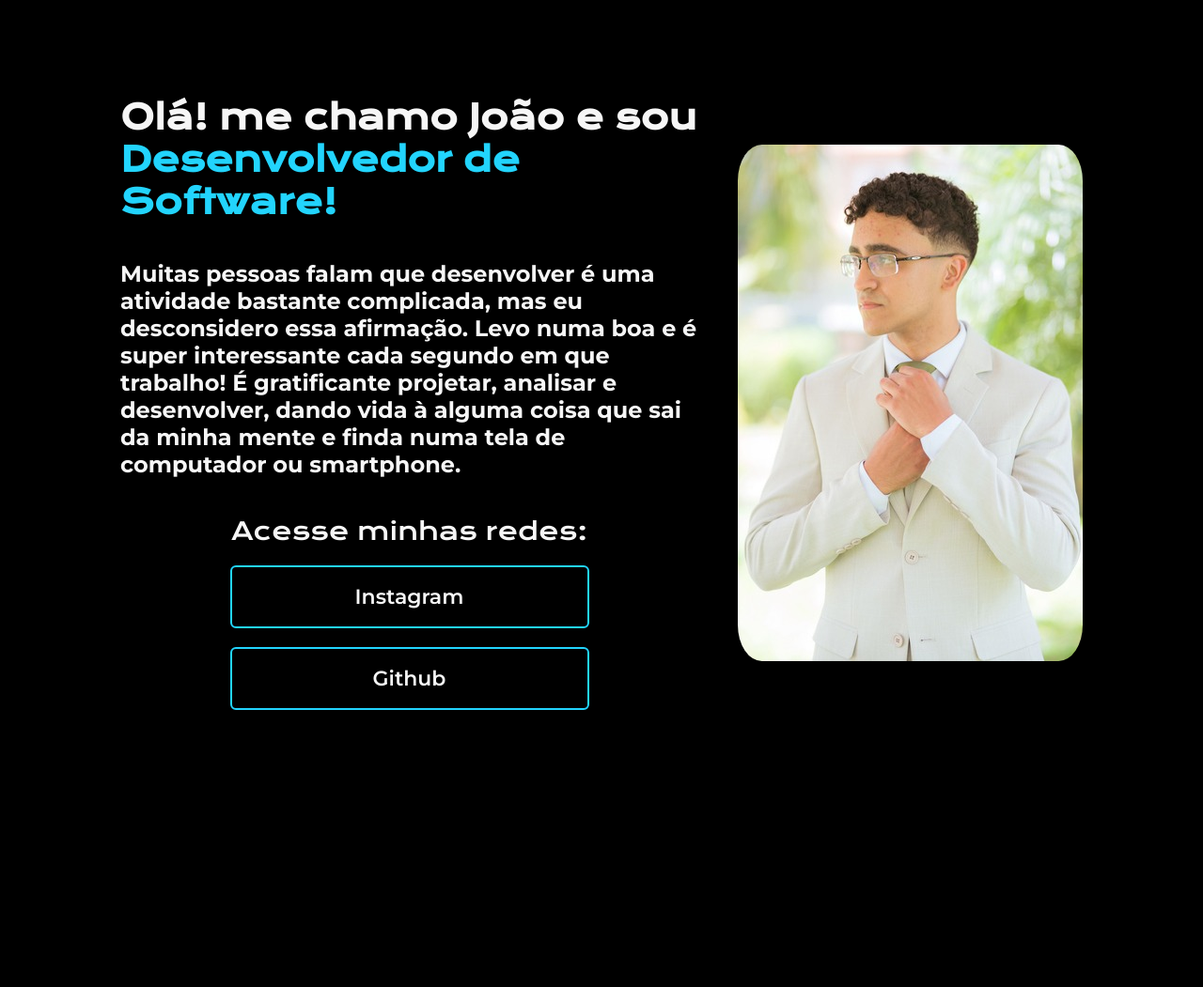
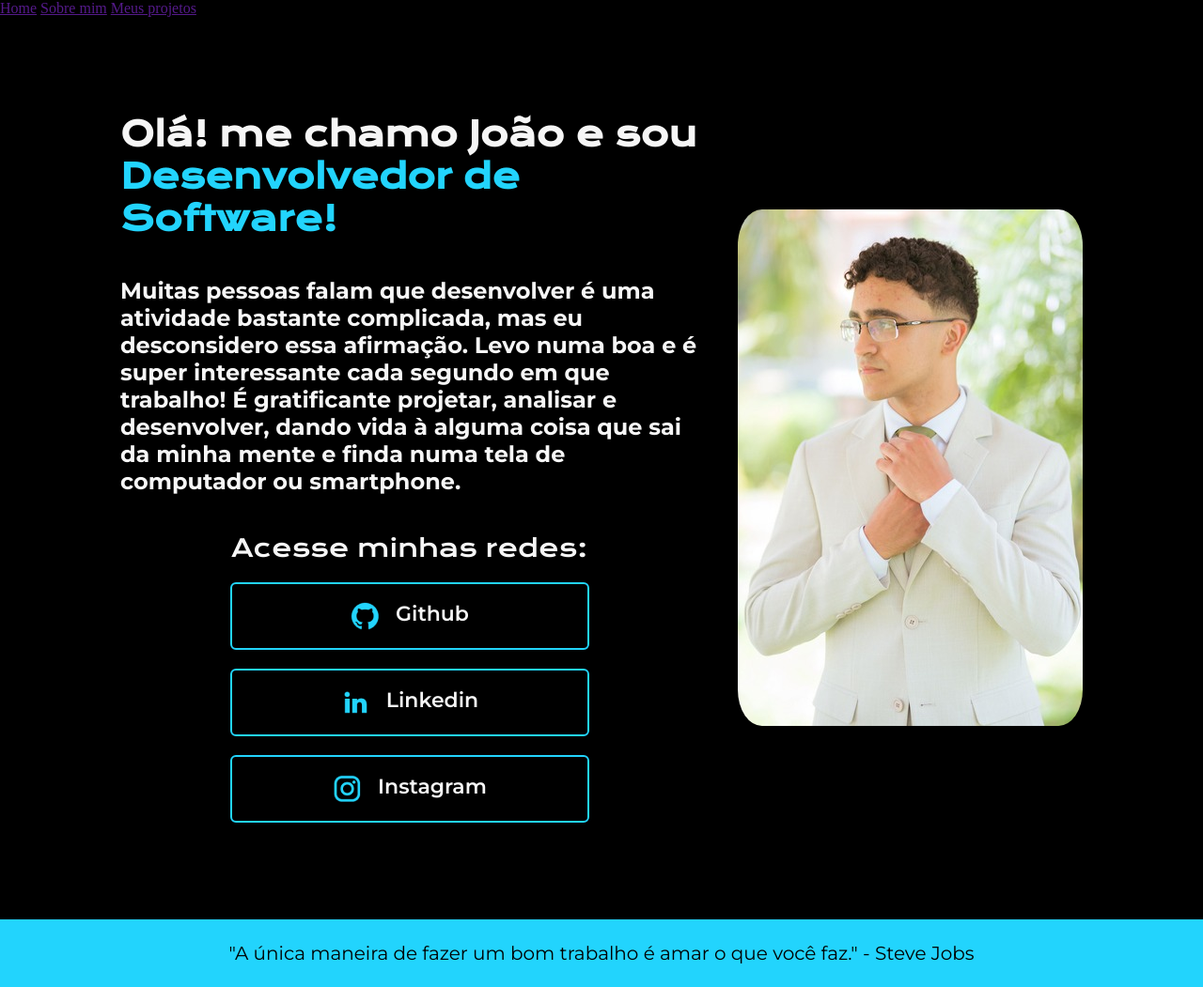
Before and after one commit to joaovictordjl/PORTF-LIO, a plain HTML site: page index.html in a window 1280 px wide. Shown: the whole page at 94% size. Before the commit the page ends 859 px from the top, so only its background shows below. Drawn offline with nearby package versions, Linux system fonts and the light colour scheme.

Commit message:
commit ainda fazendo o portfólio

```diff
--- a/index.html
+++ b/index.html
@@ -8,7 +8,13 @@
     <link rel="stylesheet" href="style.css">
 </head>
 <body>
-   <header></header>
+   <header class="cabecalho">
+    <nav class="cabecalho__menu">
+        <a class="cabecalho__menu__link" href="">Home</a>
+        <a class="cabecalho__menu__link" href="">Sobre mim</a>
+        <a class="cabecalho__menu__link" href="">Meus projetos</a>
+    </nav>
+   </header>
    <main class="apresentacao">
         <section class="apresentacao__conteudo">
             <h1 class="apresentacao__conteudo__titulo">Olá! me chamo João e sou <strong class="titulo-destaque">Desenvolvedor de Software!</strong><h1>
@@ -16,11 +22,29 @@
 
             <div class="apresentacao__links">
                 <h2 class="apresentacao__links__subtitulo">Acesse minhas redes: </h2>
-                <a class="apresentacao__links__link" href="https://www.instagram.com/juuuaozin/">Instagram</a>
-                <a class="apresentacao__links__link" href="https://github.com/joaovictordjl">Github</a>
+
+                <a class="apresentacao__links__link" href="https://github.com/joaovictordjl">
+                    <img src="./imagens/github.png" alt="">
+                    Github
+                </a>
+                <a class="apresentacao__links__link" href="https://www.linkedin.com/in/jo%C3%A3o-victor-9087b9234/"> <img src="./imagens/linkedin.png" alt="">
+                    Linkedin
+                </a>
+                <a class="apresentacao__links__link" href="https://www.instagram.com/juuuaozin/">
+                    <img src="./imagens/instagram.png" alt="">
+                    Instagram
+                </a>
+
+
+
             </div>
         </section>
         <img class="minha-foto" src="./imagens/minhaFoto.jpeg" alt="minha foto">
     </main>
+
+    <footer class="rodape">
+        <p>"A única maneira de fazer um bom trabalho é amar o que você faz." - Steve Jobs
+        </p>
+    </footer>
 </body>
 </html>
--- a/style.css
+++ b/style.css
@@ -22,7 +22,7 @@ body {
 }
 
 .apresentacao {
-    margin: 8% 10%;
+    padding: 8% 10%;
     display: flex;
     align-items: center;
     justify-content: space-between;
@@ -61,7 +61,9 @@ body {
   }
 
  .apresentacao__links__link {
-
+    display: flex;
+    justify-content: center;
+    gap: 16px;
     font-family: 'Montserrat', sans-serif ;
     width: 378px;
     text-align: center;
@@ -73,3 +75,18 @@ body {
     text-decoration: none;
     font-weight: 600;
  }
+
+
+ .apresentacao__links__link:hover{
+    background-color: #272727;
+ }
+
+ .rodape {
+    color: #000000;
+    background-color: #22D4FD;
+    padding: 24px;
+    font-family: 'Montserrat', sans-serif;
+    font-size: 20px;
+    font-weight: 400;
+    text-align: center;
+ }
```
Also changed, not shown: imagens/github.png (added), imagens/instagram.png (added), imagens/linkedin.png (added).
